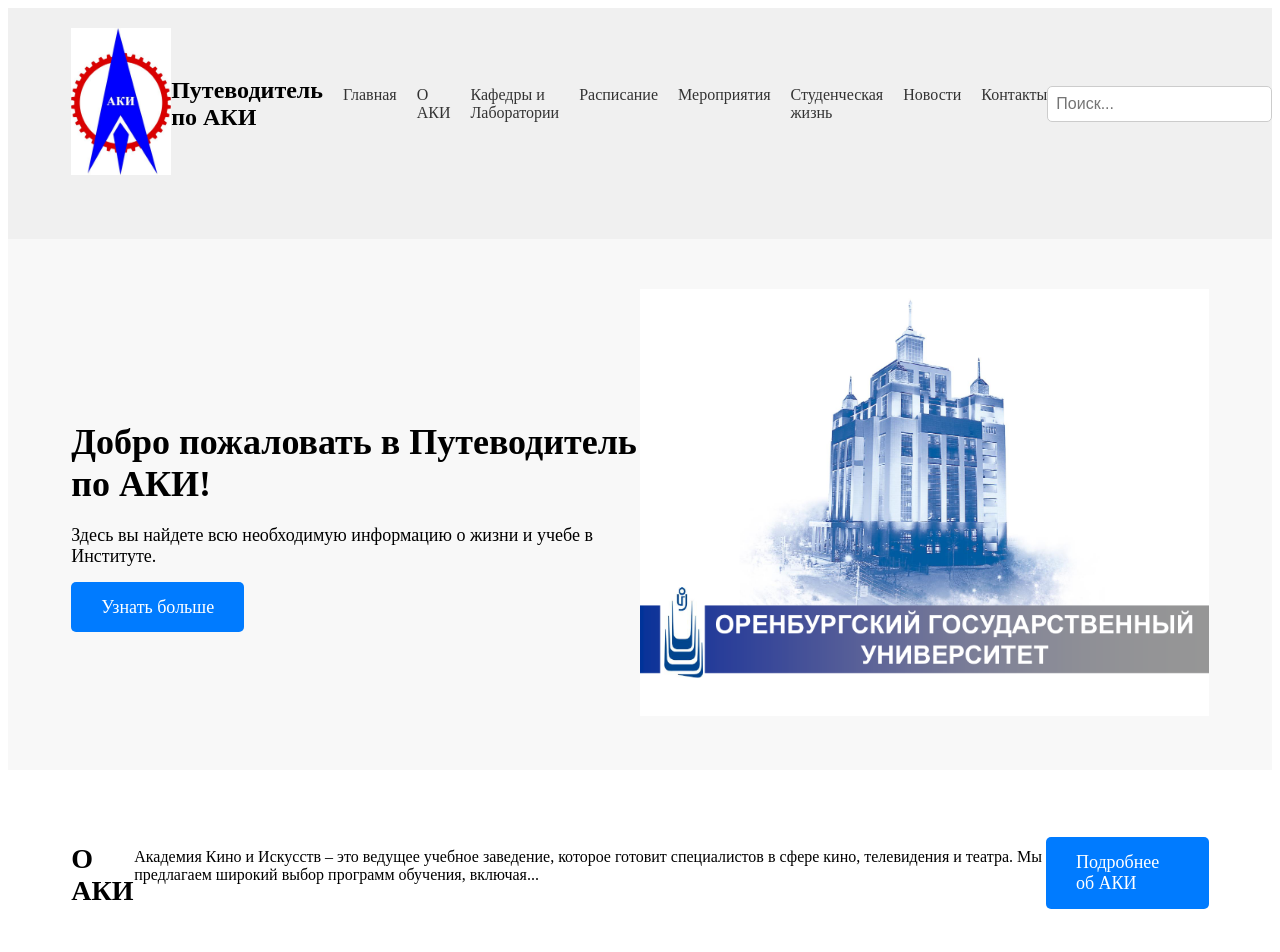
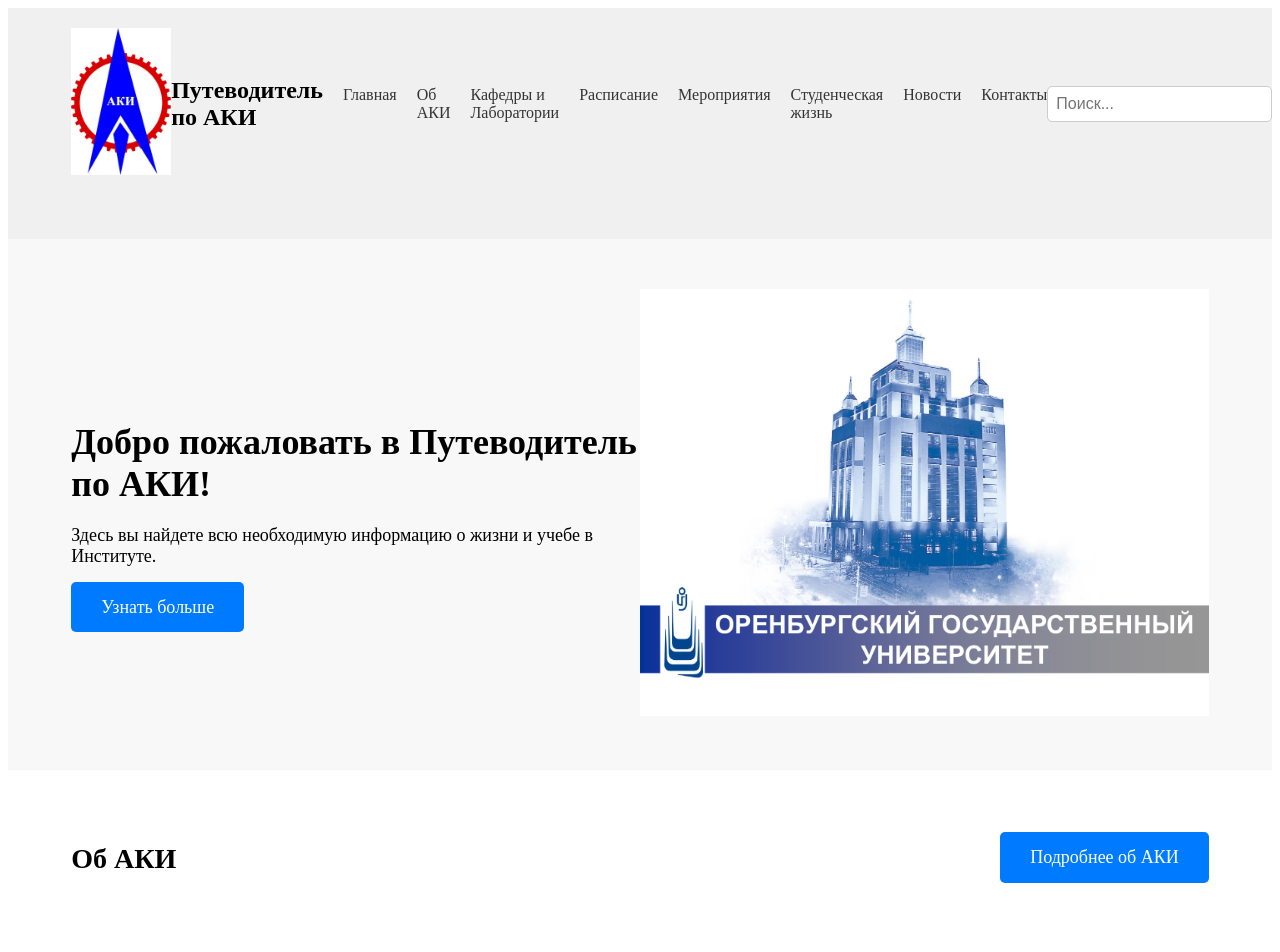
Before and after one commit to Katerri1na/dkr, a plain HTML site: page index.html in a window 1280 px wide. Shown: the top 952 px of the page. Drawn offline with Linux system fonts and the light colour scheme; a script that the page names is missing.

Commit message:
Update index.html

```diff
--- a/index.html
+++ b/index.html
@@ -18,7 +18,7 @@
             <nav>
                 <ul>
                     <li><a href="#">Главная</a></li>
-                    <li><a href="#">О АКИ</a></li>
+                    <li><a href="#">Об АКИ</a></li>
                     <li><a href="#">Кафедры и Лаборатории</a></li>
                     <li><a href="#">Расписание</a></li>
                     <li><a href="#">Мероприятия</a></li>
@@ -73,8 +73,8 @@
 
         <section class="about">
             <div class="container">
-                <h2>О АКИ</h2>
-                <p>Академия Кино и Искусств – это ведущее учебное заведение, которое готовит специалистов в сфере кино, телевидения и театра. Мы предлагаем широкий выбор программ обучения, включая...</p>
+                <h2>Об АКИ</h2>
+                <p></p>
                 <a href="#" class="btn">Подробнее об АКИ</a>
             </div>
         </section>
```
